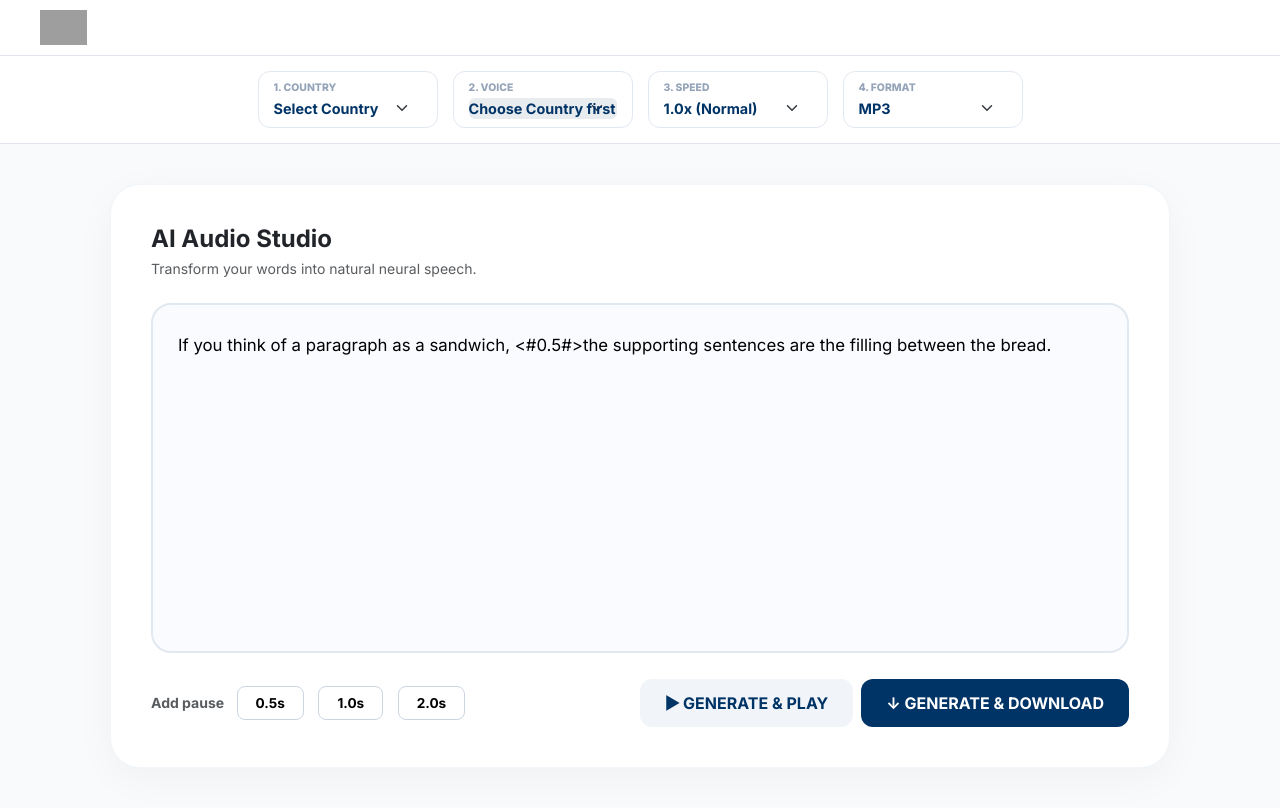
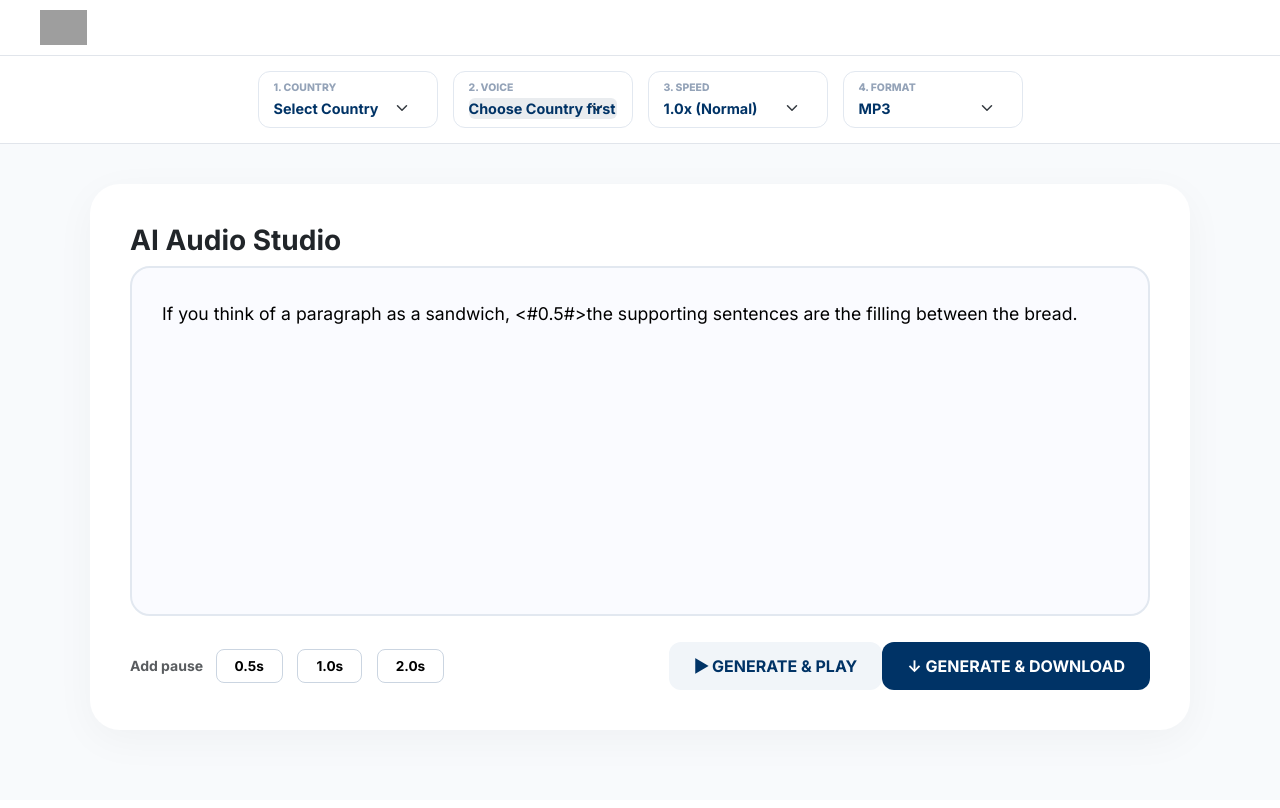
Before and after one commit to tusharkondvilkar/Multiple-text-to-voice, a Flask app: page / in a window 1280 px wide. After the commit the page ends 735 px from the top, so only its background shows below. Run offline with Flask 3, Linux system fonts and the light colour scheme; grey boxes are pictures that could not be loaded.

Commit message:
Update index.html

```diff
--- a/templates/index.html
+++ b/templates/index.html
@@ -7,55 +7,31 @@
     <link href="https://cdn.jsdelivr.net/npm/bootstrap@5.3.0/dist/css/bootstrap.min.css" rel="stylesheet">
     <link href="https://fonts.googleapis.com/css2?family=Inter:wght@400;600;700;800&display=swap" rel="stylesheet">
     <style>
-        :root { --hrm-blue: #003366; --accent: #5c67f2; --bg: #f8fafc; }
-        body { background: var(--bg); font-family: 'Inter', sans-serif; margin: 0; }
-
-        /* Corporate Header Selectors */
-        .header-bar { background: white; padding: 10px 40px; border-bottom: 1px solid #e1e5eb; }
-        .selectors-row { background: white; padding: 15px 40px; border-bottom: 1px solid #e1e5eb; display: flex; gap: 15px; justify-content: center; }
-
-        .selector-box { border: 1px solid #e2e8f0; border-radius: 12px; padding: 8px 15px; background: white; min-width: 180px; }
-        .selector-label { font-size: 0.65rem; font-weight: 800; color: #94a3b8; text-transform: uppercase; margin-bottom: 2px; }
+        :root { --hrm-blue: #003366; --accent: #5c67f2; }
+        body { background: #f8fafc; font-family: 'Inter', sans-serif; margin: 0; }
+        .top-nav { background: white; padding: 10px 40px; border-bottom: 1px solid #e1e5eb; }
+        .controls-row { background: white; padding: 15px 40px; border-bottom: 1px solid #e1e5eb; display: flex; gap: 15px; justify-content: center; }
+        .sel-box { border: 1px solid #e2e8f0; border-radius: 12px; padding: 8px 15px; background: white; min-width: 180px; }
+        .sel-label { font-size: 0.65rem; font-weight: 800; color: #94a3b8; text-transform: uppercase; margin-bottom: 2px; }
         .form-select { border: none; font-weight: 700; color: var(--hrm-blue); padding: 0; font-size: 0.9rem; outline: none; }
-
-        /* Dashboard Editor Card */
-        .editor-container { max-width: 1100px; margin: 40px auto; padding: 0 20px; }
-        .studio-card { background: white; border-radius: 30px; padding: 40px; box-shadow: 0 10px 40px rgba(0,0,0,0.04); border: 1px solid #f1f5f9; }
-
-        #textInput {
-            width: 100%; border: 2px solid #e2e8f0; border-radius: 20px;
-            padding: 25px; min-height: 350px; font-size: 1.05rem; line-height: 1.8;
-            resize: none; outline: none; background: #fafbff; margin-bottom: 20px; transition: 0.3s;
-        }
-        #textInput:focus { border-color: var(--accent); background: white; }
-
-        /* Action Buttons & Result Bar */
-        .footer-bar { display: flex; align-items: center; justify-content: space-between; flex-wrap: wrap; gap: 15px; }
-        .btn-pause { border: 1px solid #cbd5e1; background: #fff; border-radius: 8px; padding: 6px 18px; font-weight: 700; font-size: 0.85rem; margin-right: 10px; transition: 0.2s; }
-        .btn-pause:hover { border-color: var(--accent); color: var(--accent); }
-
-        .btn-action { font-weight: 700; border-radius: 12px; padding: 12px 25px; border: none; transition: 0.2s; }
+        .glass-card { background: white; border-radius: 30px; padding: 40px; box-shadow: 0 10px 40px rgba(0,0,0,0.04); max-width: 1100px; margin: 40px auto; }
+        #textInput { width: 100%; border: 2px solid #e2e8f0; border-radius: 20px; padding: 30px; min-height: 350px; font-size: 1.1rem; line-height: 1.8; resize: none; outline: none; background: #fafbff; margin-bottom: 20px; }
+        .action-bar { display: flex; align-items: center; gap: 15px; flex-wrap: wrap; }
+        .btn-pause { border: 1px solid #cbd5e1; background: #fff; border-radius: 8px; padding: 6px 18px; font-weight: 700; font-size: 0.85rem; margin-right: 10px; }
+        .btn-main { font-weight: 700; border-radius: 12px; padding: 12px 25px; border: none; transition: 0.2s; }
         .btn-play { background: #f1f5f9; color: var(--hrm-blue); }
         .btn-download { background: var(--hrm-blue); color: white; }
-        .btn-download:hover { background: #002244; transform: translateY(-1px); }
-
-        /* The Output Result Panel */
-        #resultPanel {
-            display: none; background: #eef2ff; padding: 10px 20px; border-radius: 15px;
-            align-items: center; gap: 15px; border: 1px solid #c7d2fe; margin-left: auto;
-        }
-        .btn-dl-now { background: var(--accent); color: white; border-radius: 8px; padding: 6px 14px; font-size: 0.8rem; text-decoration: none; font-weight: 700; }
-        .btn-dl-now:hover { background: #4a54e1; color: white; }
+        #outputPanel { display: none; background: #eef2ff; padding: 8px 20px; border-radius: 15px; align-items: center; gap: 15px; border: 1px solid #c7d2fe; margin-left: auto; }
+        .btn-quick-dl { background: #5c67f2; color: white; border-radius: 8px; padding: 5px 12px; font-size: 0.8rem; text-decoration: none; font-weight: 700; }
     </style>
 </head>
 <body>
 
-<div class="header-bar"><img src="https://hrmantra.com/assets/images/hrmantralogosvg.svg" height="35"></div>
+<div class="top-nav"><img src="https://hrmantra.com/assets/images/hrmantralogosvg.svg" height="35"></div>
 
-<!-- STEP 1-4 SELECTORS IN HEADER -->
-<div class="selectors-row">
-    <div class="selector-box">
-        <p class="selector-label">1. Country</p>
+<div class="controls-row">
+    <div class="sel-box">
+        <p class="sel-label">1. Country</p>
         <select id="countrySelect" class="form-select" onchange="updateVoices()">
             <option value="">Select Country</option>
             {% for country in voice_map.keys() %}
@@ -63,50 +39,40 @@
             {% endfor %}
         </select>
     </div>
-    <div class="selector-box">
-        <p class="selector-label">2. Voice</p>
+    <div class="sel-box">
+        <p class="sel-label">2. Voice</p>
         <select id="voiceSelect" class="form-select" disabled><option>Choose Country first</option></select>
     </div>
-    <div class="selector-box">
-        <p class="selector-label">3. Speed</p>
+    <div class="sel-box">
+        <p class="sel-label">3. Speed</p>
         <select id="speedSelect" class="form-select">
             <option value="1.0">1.0x (Normal)</option>
             <option value="1.1">1.1x (Fast)</option>
             <option value="0.9">0.9x (Slow)</option>
         </select>
     </div>
-    <div class="selector-box">
-        <p class="selector-label">4. Format</p>
-        <select class="form-select"><option>MP3</option><option>WAV</option></select>
-    </div>
+    <div class="sel-box"><p class="sel-label">4. Format</p><select class="form-select"><option>MP3</option><option>WAV</option></select></div>
 </div>
 
-<div class="editor-container">
-    <div class="studio-card">
-        <h4 class="fw-bold mb-1">AI Audio Studio</h4>
-        <p class="text-muted mb-4 small">Transform your words into natural neural speech.</p>
+<div class="glass-card">
+    <h3 class="fw-bold">AI Audio Studio</h3>
+    <textarea id="textInput">If you think of a paragraph as a sandwich, <#0.5#>the supporting sentences are the filling between the bread.</textarea>
 
-        <textarea id="textInput" placeholder="Enter text here...">If you think of a paragraph as a sandwich, <#0.5#>the supporting sentences are the filling between the bread.</textarea>
+    <div class="action-bar">
+        <div>
+            <span class="small fw-bold text-muted me-2">Add pause</span>
+            <button class="btn-pause" onclick="addTag('0.5')">0.5s</button>
+            <button class="btn-pause" onclick="addTag('1.0')">1.0s</button>
+            <button class="btn-pause" onclick="addTag('2.0')">2.0s</button>
+        </div>
 
-        <div class="footer-bar">
-            <!-- Pause Buttons -->
-            <div>
-                <span class="small fw-bold text-muted me-2">Add pause</span>
-                <button class="btn-pause" onclick="insertTag('0.5')">0.5s</button>
-                <button class="btn-pause" onclick="insertTag('1.0')">1.0s</button>
-                <button class="btn-pause" onclick="insertTag('2.0')">2.0s</button>
-            </div>
+        <div class="ms-auto d-flex align-items-center">
+            <button class="btn-main btn-play" id="playBtn" onclick="generate(true)">▶ GENERATE & PLAY</button>
+            <button class="btn-main btn-download" id="dlBtn" onclick="generate(false)">↓ GENERATE & DOWNLOAD</button>
 
-            <!-- Action Buttons -->
-            <div class="d-flex align-items-center gap-2 ms-auto">
-                <button class="btn-action btn-play" id="playBtn" onclick="generate(true)">▶ GENERATE & PLAY</button>
-                <button class="btn-action btn-download" id="dlBtn" onclick="generate(false)">↓ GENERATE & DOWNLOAD</button>
-
-                <!-- This panel shows after generation is complete -->
-                <div id="resultPanel">
-                    <audio id="audioPlayer" controls style="height: 35px;"></audio>
-                    <a id="dlNowLink" class="btn-dl-now" href="#" download="audio.mp3">Download Now</a>
-                </div>
+            <div id="outputPanel">
+                <audio id="audioPlayer" controls style="height: 35px;"></audio>
+                <a id="quickDownload" class="btn-quick-dl" href="#" download="audio.mp3">Download Now</a>
             </div>
         </div>
     </div>
@@ -114,7 +80,6 @@
 
 <script>
     const voiceMap = {{ voice_map | tojson }};
-
     function updateVoices() {
         const country = document.getElementById('countrySelect').value;
         const vSelect = document.getElementById('voiceSelect');
@@ -128,23 +93,18 @@
             });
         }
     }
-
-    // INSERT TAG AT CURSOR POSITION
-    function insertTag(sec) {
-        const textarea = document.getElementById('textInput');
+    function addTag(sec) {
+        const area = document.getElementById('textInput');
         const tag = `<#${sec}#>`;
-        const start = textarea.selectionStart;
-        const end = textarea.selectionEnd;
-        textarea.value = textarea.value.substring(0, start) + tag + textarea.value.substring(end);
-        textarea.focus();
-        textarea.setSelectionRange(start + tag.length, start + tag.length);
+        const start = area.selectionStart;
+        area.value = area.value.substring(0, start) + tag + area.value.substring(area.selectionEnd);
+        area.focus();
+        area.setSelectionRange(start + tag.length, start + tag.length);
     }
-
-    async function generate(isPlayOnly) {
+    async function generate(isPlayAction) {
         const text = document.getElementById('textInput').value;
         const voice = document.getElementById('voiceSelect').value;
         const speed = document.getElementById('speedSelect').value;
-
         if(!voice || voice.includes("Choose")) return alert("Please select a voice!");
 
         document.getElementById('playBtn').disabled = true;
@@ -157,26 +117,14 @@
                 body: JSON.stringify({ text, voice, speed })
             });
             const data = await res.json();
-
             if(data.url) {
-                // Show Result Panel next to buttons
-                document.getElementById('resultPanel').style.display = 'flex';
+                document.getElementById('outputPanel').style.display = 'flex';
                 const player = document.getElementById('audioPlayer');
                 player.src = data.url;
-                document.getElementById('dlNowLink').href = data.url;
-
-                if(isPlayOnly) {
-                    player.play();
-                } else {
-                    document.getElementById('dlNowLink').click();
-                }
-            } else {
-                alert("Error: " + data.error);
+                document.getElementById('quickDownload').href = data.url;
+                if(isPlayAction) player.play(); else document.getElementById('quickDownload').click();
             }
-        } catch (e) {
-            alert("Connection error. Ensure the server is running.");
-        }
-
+        } catch (e) { alert("Error generating audio."); }
         document.getElementById('playBtn').disabled = false;
         document.getElementById('dlBtn').disabled = false;
     }
```
